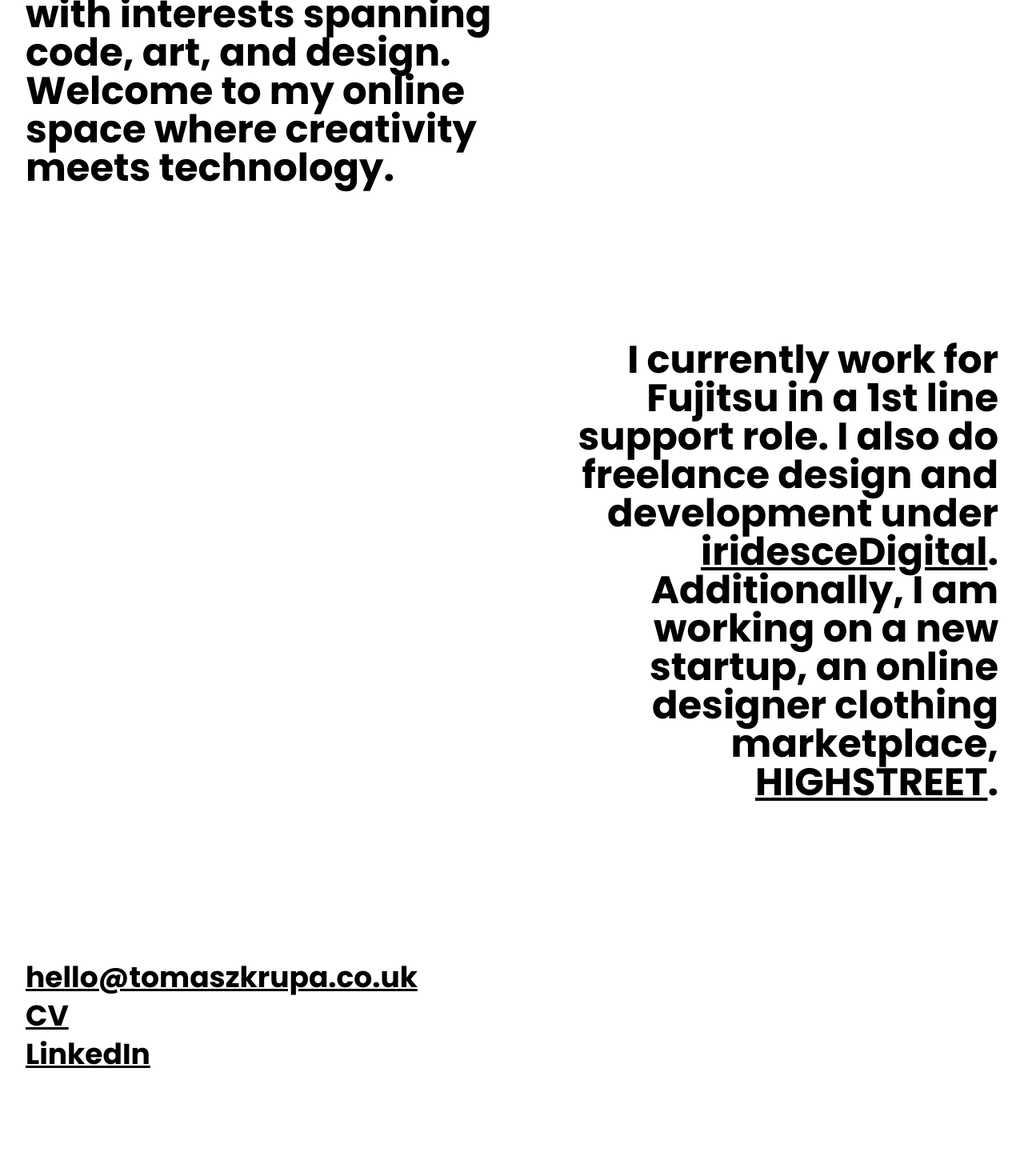
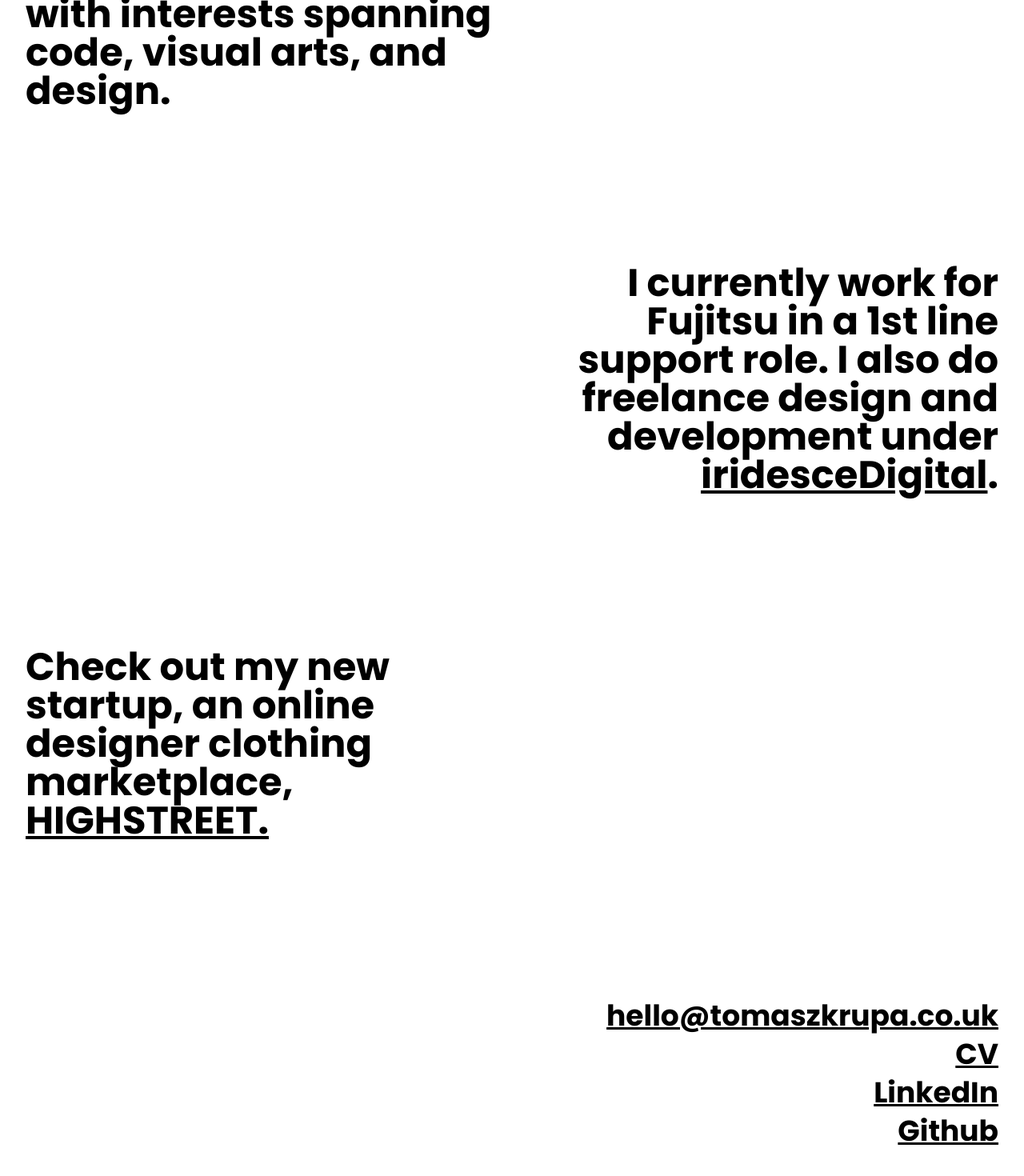
Before and after one commit to tomaszkrupa1/tomaszkrupa1.github.io, a Next.js app: page / in a window 1280 px wide. Shown: the part 2034-3504 px from the top of the page at 80% size. Built offline with nearby package versions, Linux system fonts and the light colour scheme.

Commit message:
Landing page information update

```diff
--- a/app/ideas/page.tsx
+++ b/app/ideas/page.tsx
@@ -3,6 +3,11 @@
 
 export default function CodePage() {
   return (
+    <div className="flex items-center justify-center h-screen">
+      <h1 className="animate-fadeIn text-3xl sm:text-4xl md:text-5xl font-bold">Ideas coming soon...</h1>
+    </div>
+
+    /*
     <div className="container mx-auto p-8">
       <h1 className="text-3xl font-bold mb-8 text-black">Ideas</h1>
       <div className="space-y-6">
@@ -31,6 +36,7 @@
         </div>
       ))}
       </div>
-    </div>
+    </div> ALSO ADD BRACKETS AT THE END AND START
+    */
   );
 }
--- a/app/page.tsx
+++ b/app/page.tsx
@@ -38,13 +38,16 @@
       <div>
         <img src="/images/1.jpg" alt="1" className="w-full h-auto mb-4" />
         <h2 className="mt-16 mb-16 py-16 text-3xl sm:text-4xl md:text-5xl font-bold text-black md:max-w-[50%]">
-          Hi, I'm Tomasz, a passionate developer with interests spanning code, art, and design. Welcome to my online space where creativity meets technology.
+          Hi, I'm Tomasz, a passionate developer with interests spanning code, visual arts, and design.
         </h2>
       </div>
       <h2 className="mt-16 mb-16 py-16 text-3xl sm:text-4xl md:text-5xl font-bold text-black md:max-w-[50%] ml-auto text-right">
-        I currently work for Fujitsu in a 1st line support role. I also do freelance design and development under <a href="https://iridesce.digital" className="underline" target="_blank" rel="noopener noreferrer">iridesceDigital</a>. Additionally, I am working on a new startup, an online designer clothing marketplace, <a href="https://highstreetmarketplace.com" className="underline" target="_blank" rel="noopener noreferrer">HIGHSTREET</a>.
+        I currently work for Fujitsu in a 1st line support role. I also do freelance design and development under <a href="https://iridesce.digital" className="underline" target="_blank" rel="noopener noreferrer">iridesceDigital</a>.
       </h2>
-      <h3 className="mt-16 mb-16 py-16 text-3xl sm:text-4xl md:text-5xl font-bold text-black md:max-w-[50%]">
+      <h2 className="mt-16 mb-16 py-16 text-3xl sm:text-4xl md:text-5xl font-bold text-black md:max-w-[50%]">
+      Check out my new startup, an online designer clothing marketplace, <a href="https://highstreetmarketplace.com" className="underline" target="_blank" rel="noopener noreferrer">HIGHSTREET.</a>
+        </h2>
+      <h3 className="mt-16 mb-16 py-16 text-3xl sm:text-4xl md:text-5xl font-bold text-black md:max-w-[50%] ml-auto text-right">
         <div>
           <a href="mailto:hello@tomaszkrupa.co.uk" className="underline text-2xl sm:text-3xl md:text-4xl" target="_blank" rel="noopener noreferrer">hello@tomaszkrupa.co.uk</a>
         </div>
@@ -54,6 +57,9 @@
         <div>
           <a href="https://www.linkedin.com/in/tomaszkrupa1999" className="underline text-2xl sm:text-3xl md:text-4xl" target="_blank" rel="noopener noreferrer">LinkedIn</a>
         </div>
+        <div>
+          <a href="https://github.com/tomaszkrupa1" className="underline text-2xl sm:text-3xl md:text-4xl" target="_blank" rel="noopener noreferrer">Github</a>
+        </div>
       </h3>
     </div>
   );
```
Lines whose indentation alone changed are shown as unchanged.
